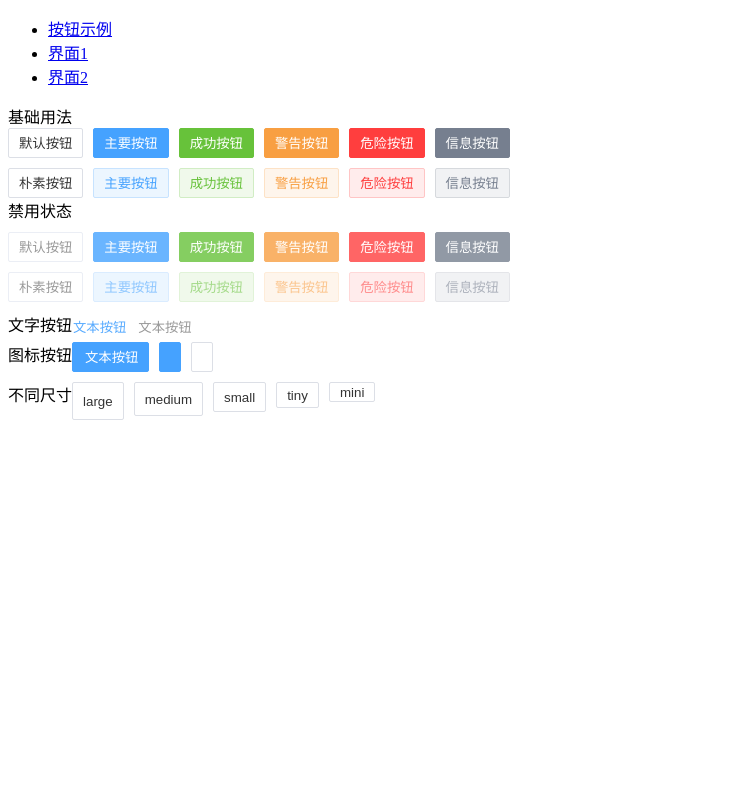
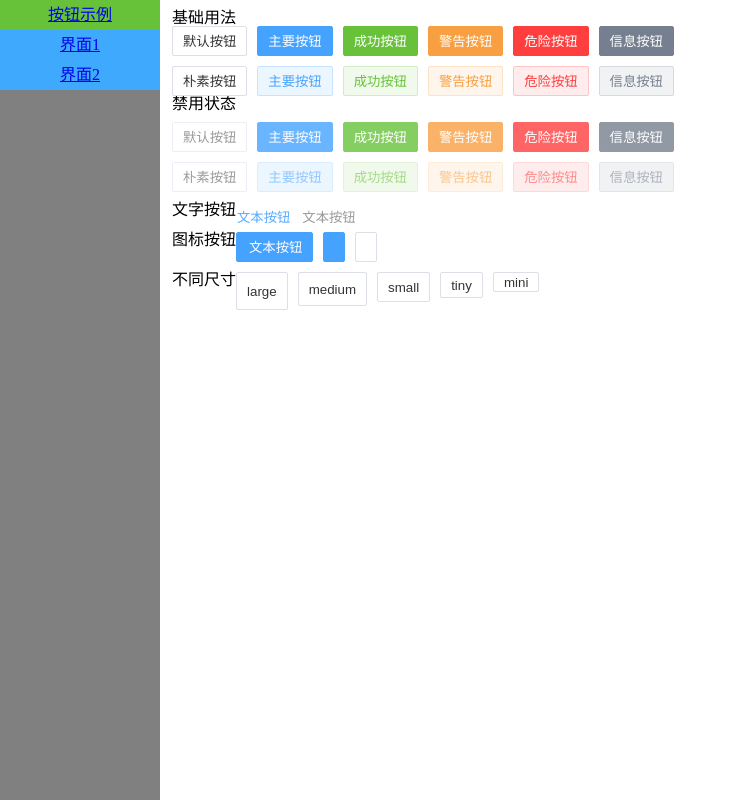
Before and after one commit to huahuashui/base-react, a React app: page /buttonDemo in a window 1280 px wide. Shown: the whole page, without its empty margins (0-737 px from the left). Built offline with nearby package versions, Linux system fonts and the light colour scheme.

Commit message:
路由激活样式添加，重置样式添加

```diff
--- /dev/null
+++ b/src/App.scss
@@ -0,0 +1,35 @@
+html, body {
+    position: relative;
+    width: 100%;
+    height: 100%;
+}
+
+.g-menu {
+    position: absolute;
+    top: 0;
+    left: 0;
+    bottom: 0;
+    width: 160px;
+    text-align: center;
+    line-height: 30px;
+    background-color: gray;
+
+    .menu-item {
+        color: #303133;
+        background-color: #3fa9fe;
+
+        &.is-active {
+            background-color: #67c23a;
+
+        }
+    }
+}
+
+.g-main {
+    position: absolute;
+    top: 0;
+    left: 160px;
+    right: 0;
+    bottom: 0;
+    padding-left: 12px;
+}
--- a/src/App.tsx
+++ b/src/App.tsx
@@ -1,27 +1,53 @@
 import React from "react";
-import {Link, Route, Switch, BrowserRouter, Redirect} from "react-router-dom";
+import {Link, Route, Switch, Redirect, RouteComponentProps, withRouter} from "react-router-dom";
+import "./App.scss";
+import "./reset.scss";
 
 import {routeService} from "./routes/routeService";
-import {IRouteConfig} from "./routes";
+import {IRouteConfig} from "./routes/routeConfig";
 
-export default class App extends React.Component<{}, {}, any> {
+interface IProps extends RouteComponentProps {
 
-    constructor(props: Readonly<{}>) {
+}
+
+interface IState {
+    // currentRoute: string;
+}
+
+class App extends React.Component<IProps, IState> {
+
+    constructor(props: Readonly<IProps>) {
         super(props);
+
+        this.state = {
+
+        };
     }
 
     public render() {
+        const currentRoute = '/' + this.props.location.pathname.split('/').filter(item => !!item)[0];
+
+        console.error('currentRoute', this.props.location.pathname);
+
         const routeConfig: IRouteConfig[] = routeService.getRouteByPath();
+
         return (
-            <BrowserRouter basename="/">
-                <ul>
+            <div>
+                <ul className="g-menu">
                     {
                         routeConfig.map(item => {
-                            return <li key={item.key}><Link to={item.path}>{item.moduleName}</Link></li>
+                            const activeClass = currentRoute === item.path ? 'is-active' : null;
+                            return (
+                                <li className={'menu-item ' + activeClass}
+                                    key={item.key}>
+                                    <Link to={item.path}>{item.moduleName}</Link>
+                                </li>
+                            )
                         })
                     }
                 </ul>
                 <Redirect from="/" to={routeConfig[0].path}></Redirect>
+                <div className="g-main">
                     <Switch>
                         {
                             routeConfig.map(item => {
@@ -29,7 +55,8 @@ export default class App extends React.Component<{}, {}, any> {
                             })
                         }
                     </Switch>
-            </BrowserRouter>
+                </div>
+            </div>
         )
     }
 
@@ -39,3 +66,5 @@ export default class App extends React.Component<{}, {}, any> {
     // 此生命周期在后代组件抛出错误后被调用
     public componentDidCatch(error: Error, errorInfo: React.ErrorInfo): void {}
 }
+
+export default withRouter(App);
--- a/src/main.tsx
+++ b/src/main.tsx
@@ -1,14 +1,16 @@
 /** 项目入口文件 */
 import React from "react";
 import ReactDOM from "react-dom";
+import {BrowserRouter} from "react-router-dom";
 import {Provider} from "react-redux";
 
 import store from "./redux";
 import App from "./App";
 
+
 ReactDOM.render(
     <Provider store={store}>
-        <App/>
+        <BrowserRouter><App/></BrowserRouter>,
     </Provider>,
     document.getElementById('app-root') as HTMLElement
 );
--- /dev/null
+++ b/src/reset.scss
@@ -0,0 +1,49 @@
+html, body, div, span, applet, object, iframe,
+h1, h2, h3, h4, h5, h6, p, blockquote, pre,
+a, abbr, acronym, address, big, cite, code,
+del, dfn, em, img, ins, kbd, q, s, samp,
+small, strike, strong, sub, sup, tt, var,
+b, u, i, center,
+dl, dt, dd, ol, ul, li,
+fieldset, form, label, legend,
+table, caption, tbody, tfoot, thead, tr, th, td,
+article, aside, canvas, details, embed,
+figure, figcaption, footer, header, hgroup,
+menu, nav, output, ruby, section, summary,
+time, mark, audio, video {
+    margin: 0;
+    padding: 0;
+    border: 0;
+    font-size: 100%;
+    font: inherit;
+    vertical-align: baseline;
+}
+
+/* HTML5 display-role reset for older browsers */
+article, aside, details, figcaption, figure,
+footer, header, hgroup, menu, nav, section {
+    display: block;
+}
+
+body {
+    line-height: 1;
+}
+
+ol, ul {
+    list-style: none;
+}
+
+blockquote, q {
+    quotes: none;
+}
+
+blockquote:before, blockquote:after,
+q:before, q:after {
+    content: '';
+    content: none;
+}
+
+table {
+    border-collapse: collapse;
+    border-spacing: 0;
+}
--- a/src/routes/routeService.ts
+++ b/src/routes/routeService.ts
@@ -1,4 +1,4 @@
-import {IRouteConfig, routeConfig} from "./index";
+import {IRouteConfig, routeConfig} from "./routeConfig";
 
 export const routeService = {
 
--- a/src/views/page2/index.tsx
+++ b/src/views/page2/index.tsx
@@ -2,7 +2,7 @@ import React from "react";
 import {BrowserRouter, Link, Redirect, Route, RouteComponentProps, Switch} from "react-router-dom";
 
 import {routeService} from "../../routes/routeService";
-import {IRouteConfig} from "../../routes";
+import {IRouteConfig} from "../../routes/routeConfig";
 
 export default class Page2 extends React.Component<RouteComponentProps> {
 
```
Also changed, not shown: src/routes/routeConfig.ts (renamed from src/routes/index.ts). Lines whose indentation alone changed are shown as unchanged.
